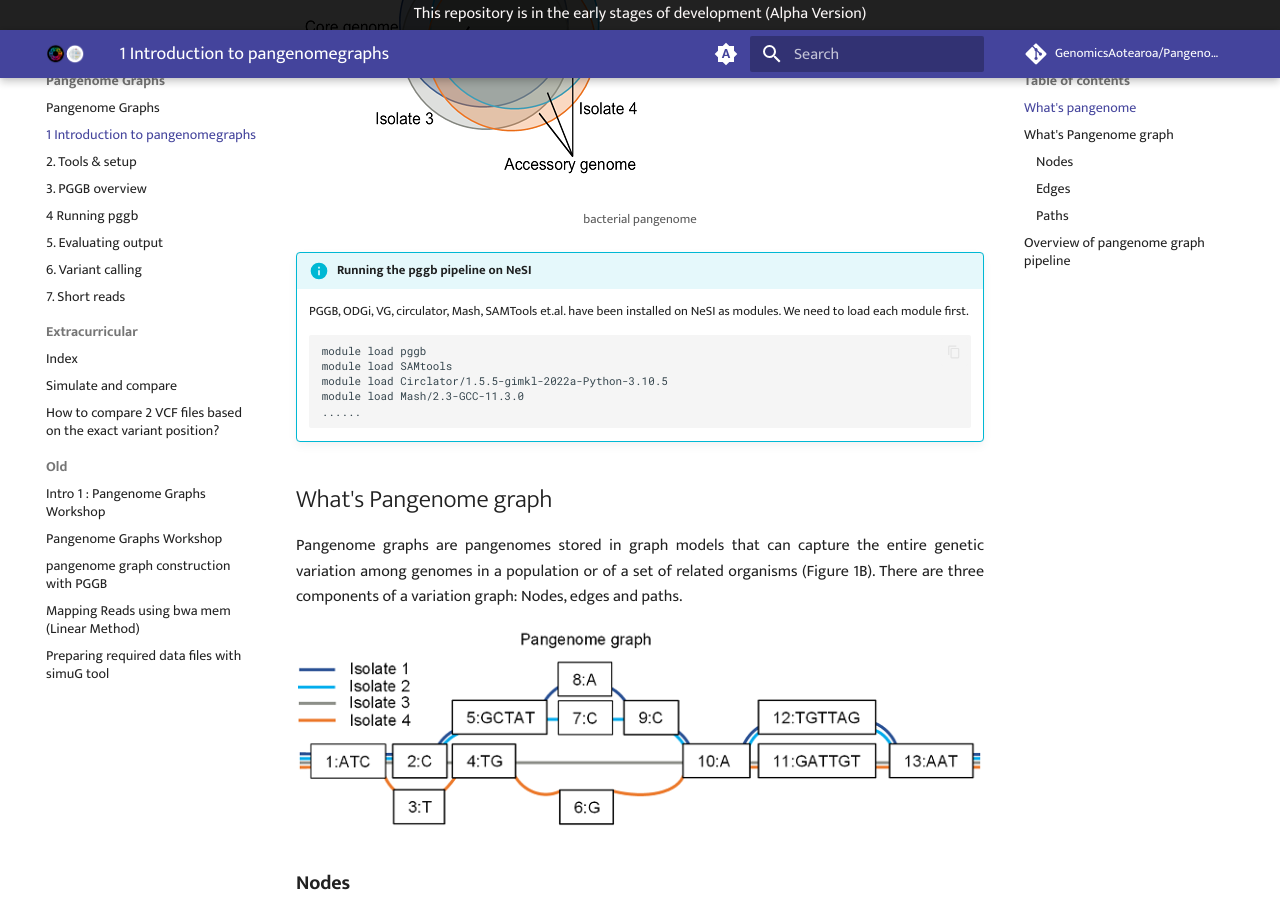
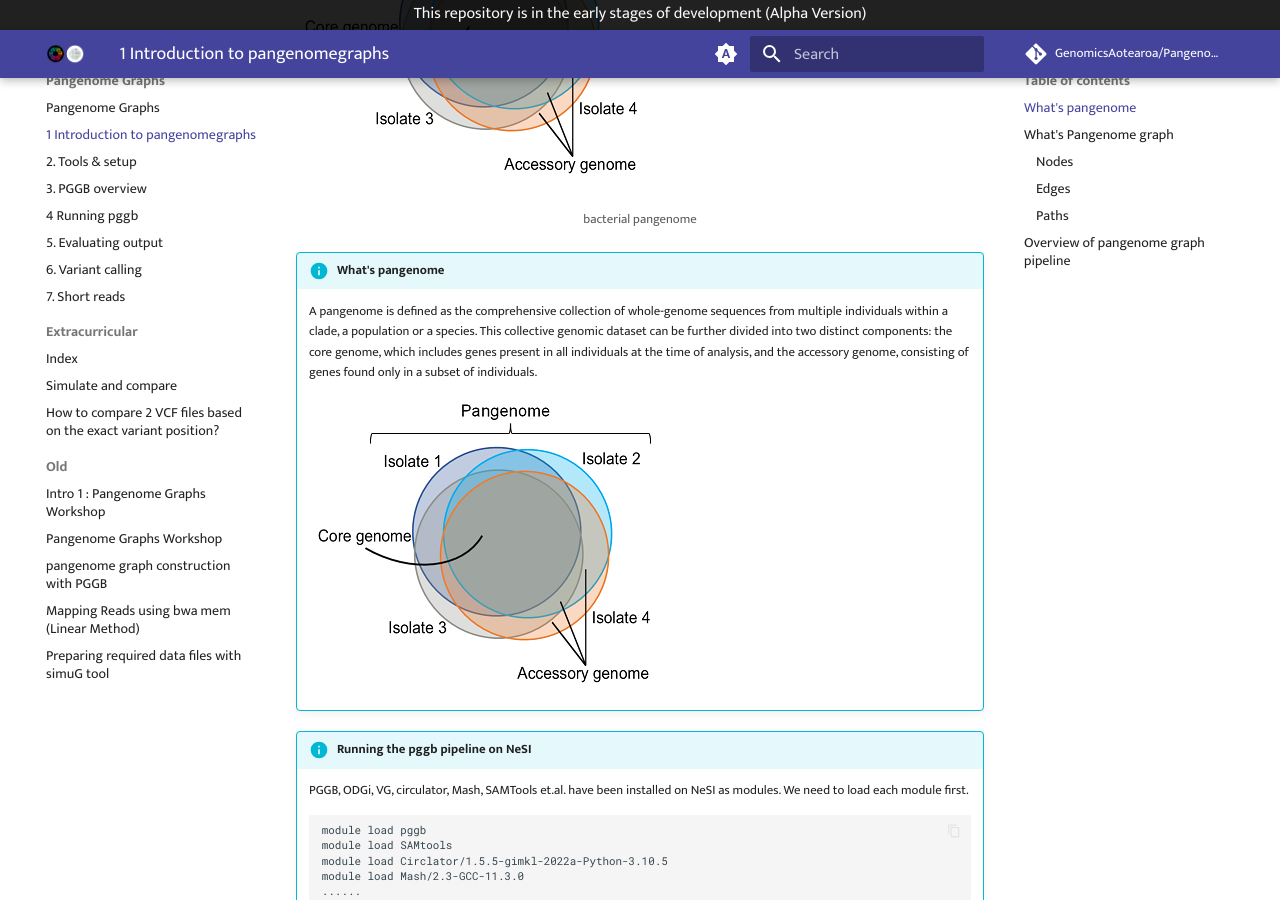
Before and after one commit to GenomicsAotearoa/Pangenome-Graphs-Workshop, an MkDocs documentation site: the page built from docs/1_Introduction_to_pangenomegraphs.md, in a window 1280 px wide and 900 px high, scrolled down 517 px. Built offline with MkDocs 1.6.1 and Material for MkDocs 9.7.7, drawn with Linux system fonts in a browser that asks for light colours; comment, search, counter and statistics services are not loaded.

Commit message:
Update 1_Introduction_to_pangenomegraphs.md

```diff
--- a/docs/1_Introduction_to_pangenomegraphs.md
+++ b/docs/1_Introduction_to_pangenomegraphs.md
@@ -5,6 +5,20 @@ A pangenome is defined as the comprehensive collection of whole-genome sequences
 
 ![bacterial-pangenome](theme_figures/bacterial-pangenome-small.png)
 <center><small>bacterial pangenome</small></center>
+
+
+
+!!! info "What's pangenome"
+
+    A pangenome is defined as the comprehensive collection of whole-genome sequences from multiple individuals within a clade, a population or a species. This collective genomic dataset can be
+    further divided into two distinct components: the core genome, which includes genes present in all individuals at the time of analysis, and the accessory genome, consisting of genes found
+    only in a subset of individuals.
+
+    ![bacterial-pangenome](theme_figures/bacterial-pangenome-small.png)
+
+
+
+
 
 !!! info "Running the pggb pipeline on NeSI"
 
```
